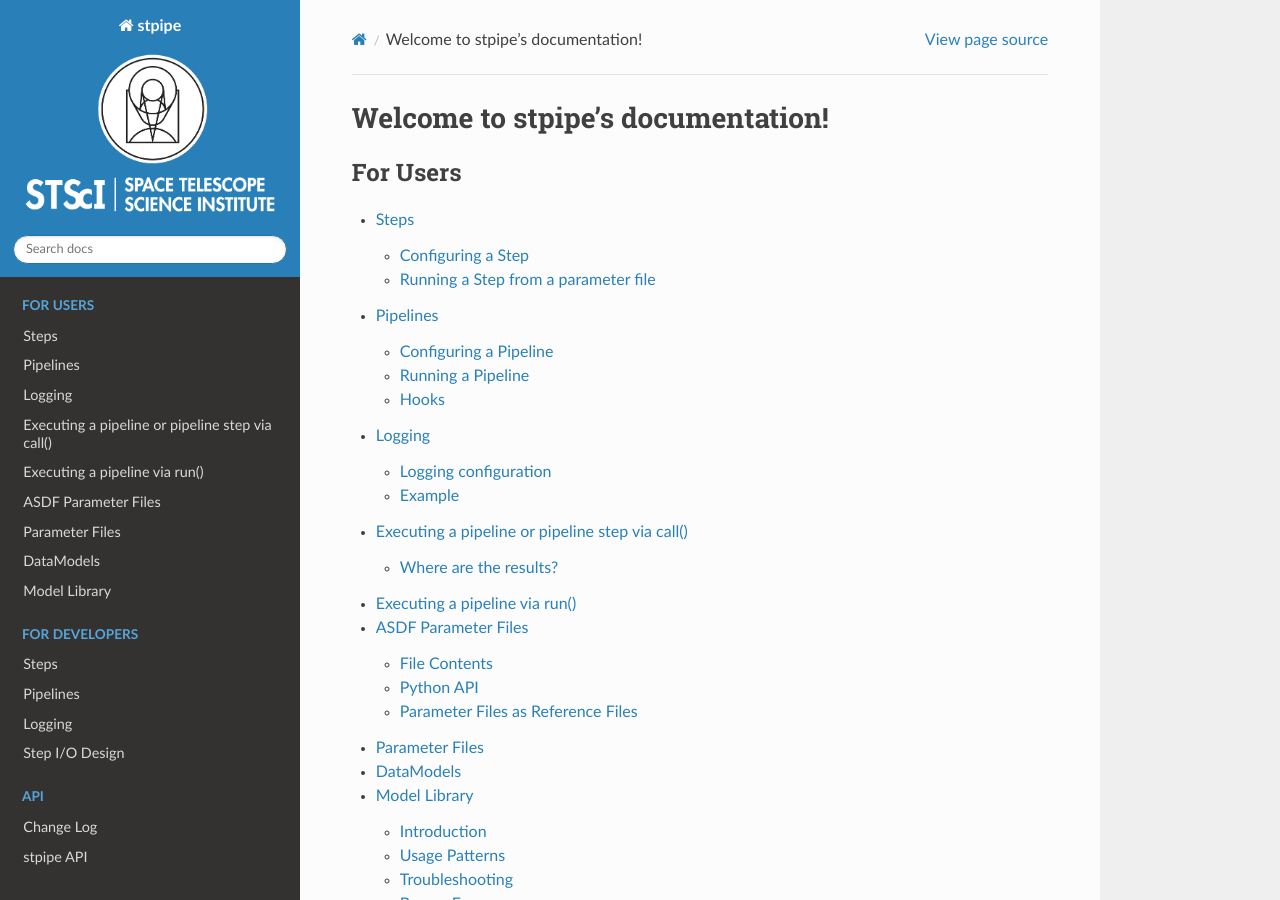
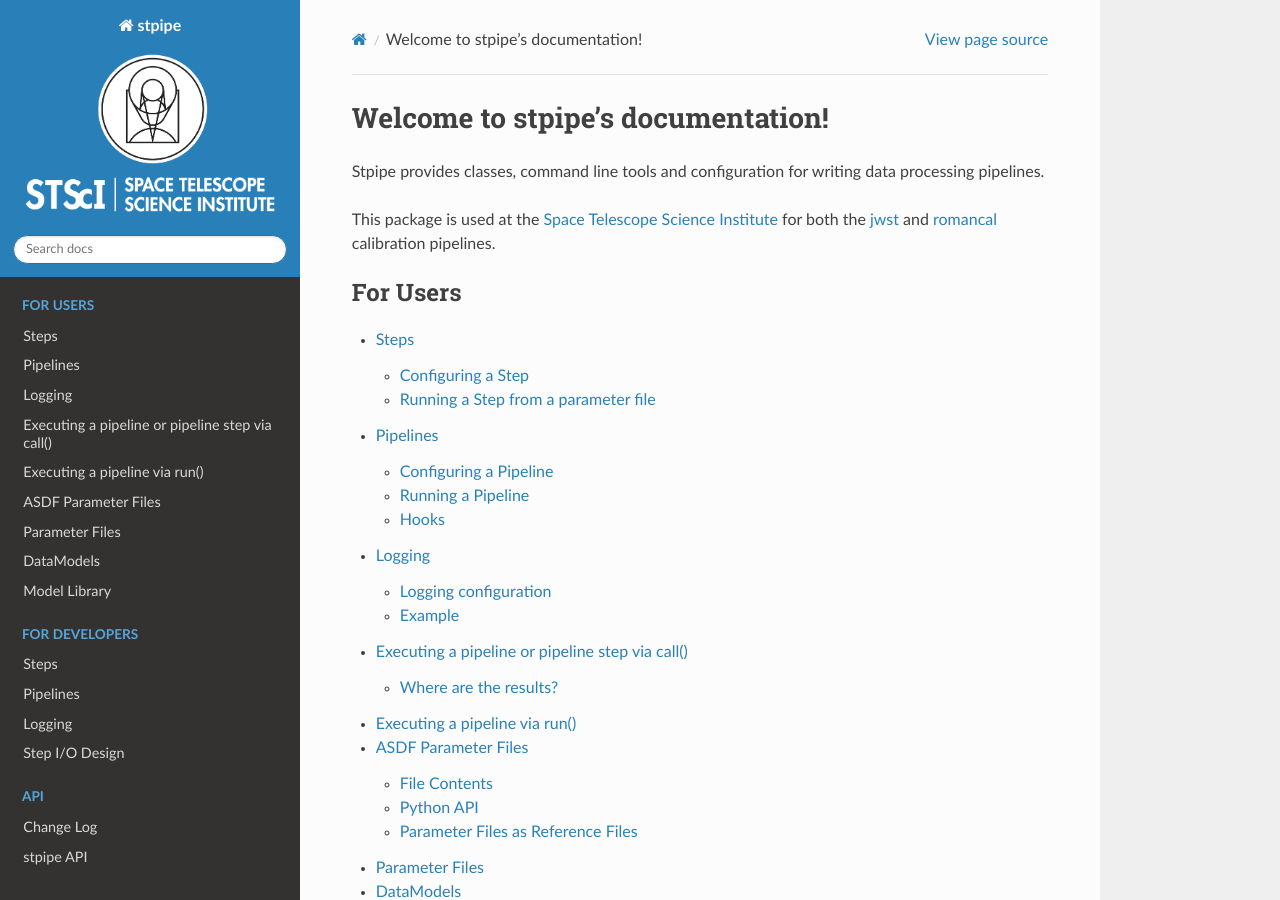
Before and after one commit to spacetelescope/stpipe, a Sphinx documentation site: the page built from docs/source/index.rst, in a window 1280 px wide and 900 px high. Built offline with Sphinx 7.4.7 and the Read the Docs theme 3.1.0, drawn with Linux system fonts in a browser that asks for light colours; the version number could not be read and is left out.

Commit message:
add intro blurb to landing page

```diff
--- a/docs/source/index.rst
+++ b/docs/source/index.rst
@@ -1,5 +1,12 @@
 Welcome to stpipe's documentation!
 ========================================
+
+Stpipe provides classes, command line tools and configuration
+for writing data processing pipelines.
+
+This package is used at the `Space Telescope Science Institute <https://www.stsci.edu/>`__
+for both the `jwst <https://jwst-pipeline.readthedocs.io/en/latest/>`__ and
+`romancal <https://roman-pipeline.readthedocs.io/en/latest/>`__ calibration pipelines.
 
 .. _stpipe-for-users:
 
```
